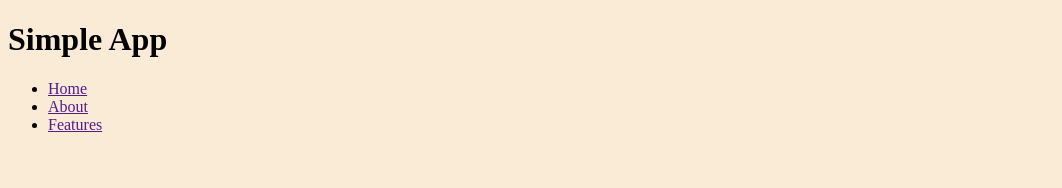
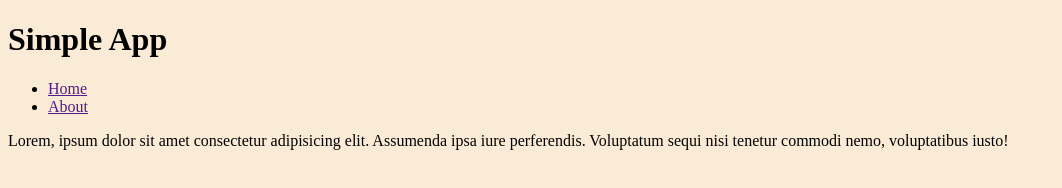
Before and after one commit to AlexZakarian/git_tutorial, a plain HTML site: page index.html in a window 1280 px wide. Shown: the whole page, without its empty margins (0-1062 px from the left). Drawn offline with Linux system fonts and the light colour scheme.

```diff
--- a/index.html
+++ b/index.html
@@ -12,10 +12,9 @@
         <ul>
             <li><a href="">Home</a></li>
             <li><a href="">About</a></li>
-            <li><a href="">Features</a></li>
         </ul>
     </nav>
-
+    <p>Lorem, ipsum dolor sit amet consectetur adipisicing elit. Assumenda ipsa iure perferendis. Voluptatum sequi nisi tenetur commodi nemo, voluptatibus iusto!</p>
     <script src="script.js"></script>
 </body>
 </html>
```
